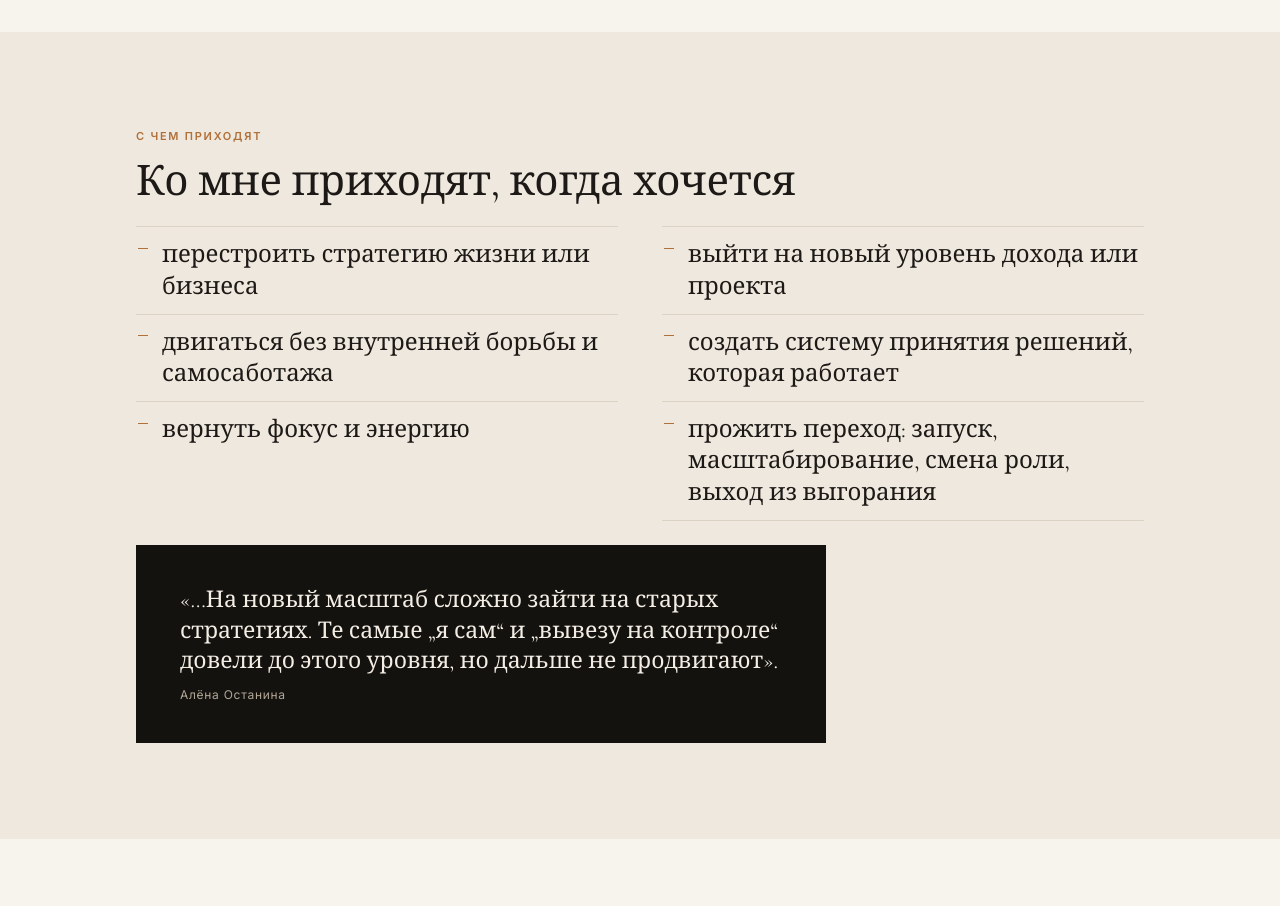
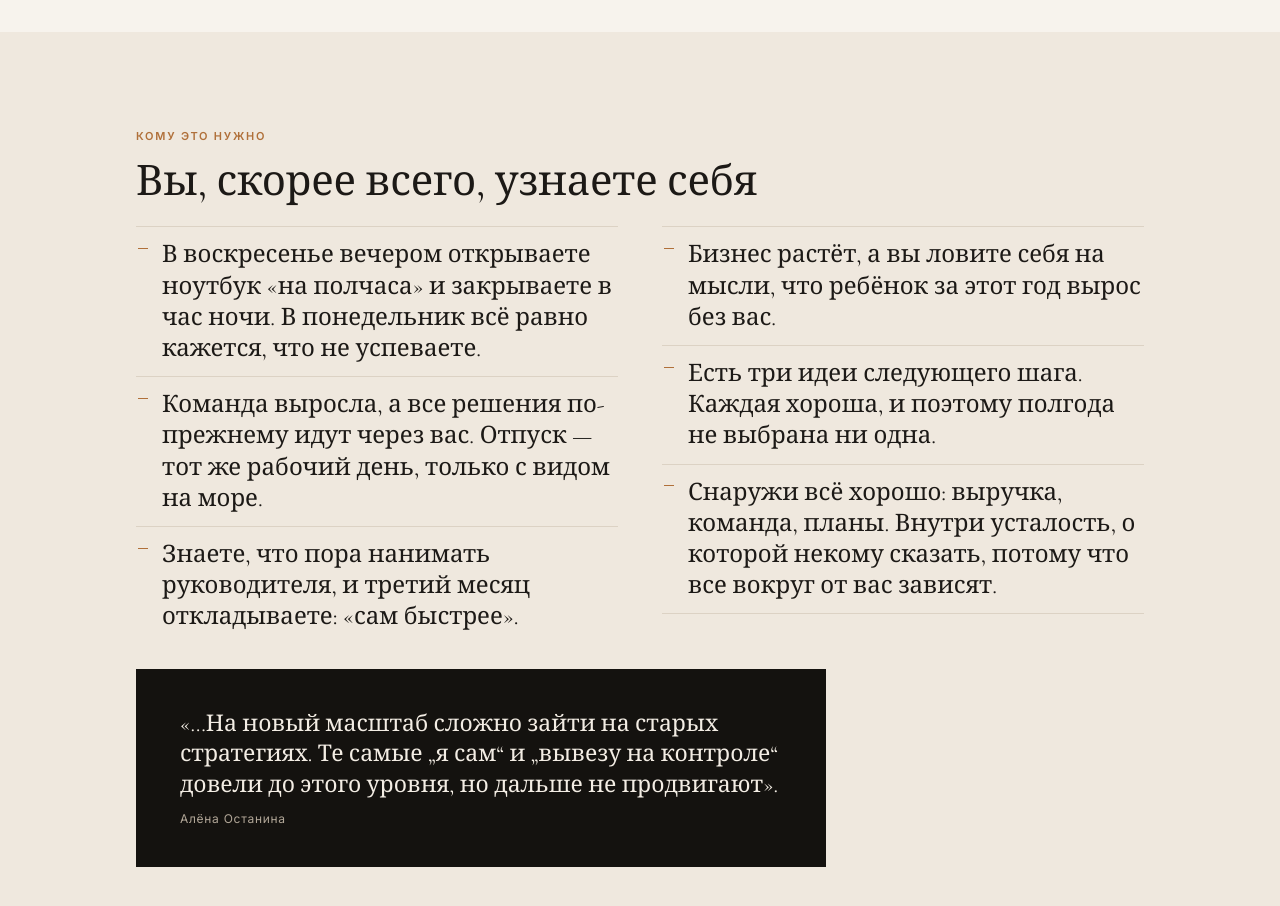
Before and after one commit to AndreyCreate/ostanina-concept, a plain HTML site: page index.html in a window 1280 px wide. Shown: the part 1000-1906 px from the top of the page. Drawn offline with nearby package versions, Linux system fonts and the light colour scheme.

Commit message:
концепт сайта: блок узнавания сценами вместо списка абстракций
Co-Authored-By: Claude Fable 5.1 <noreply@anthropic.com>

```diff
--- a/index.html
+++ b/index.html
@@ -316,15 +316,15 @@ footer.site p:last-child{margin-bottom:0}
 <!-- 2. С ЧЕМ ПРИХОДЯТ -->
 <section class="needs">
   <div class="wrap">
-    <div class="eyebrow">С чем приходят</div>
-    <h2>Ко мне приходят, когда хочется</h2>
+    <div class="eyebrow">Кому это нужно</div>
+    <h2>Вы, скорее всего, узнаете себя</h2>
     <ul>
-      <li>перестроить стратегию жизни или бизнеса</li>
-      <li>двигаться без внутренней борьбы и самосаботажа</li>
-      <li>вернуть фокус и энергию</li>
-      <li>выйти на новый уровень дохода или проекта</li>
-      <li>создать систему принятия решений, которая работает</li>
-      <li>прожить переход: запуск, масштабирование, смена роли, выход из выгорания</li>
+      <li>В воскресенье вечером открываете ноутбук «на полчаса» и закрываете в час ночи. В понедельник всё равно кажется, что не успеваете.</li>
+      <li>Команда выросла, а все решения по-прежнему идут через вас. Отпуск — тот же рабочий день, только с видом на море.</li>
+      <li>Знаете, что пора нанимать руководителя, и третий месяц откладываете: «сам быстрее».</li>
+      <li>Бизнес растёт, а вы ловите себя на мысли, что ребёнок за этот год вырос без вас.</li>
+      <li>Есть три идеи следующего шага. Каждая хороша, и поэтому полгода не выбрана ни одна.</li>
+      <li>Снаружи всё хорошо: выручка, команда, планы. Внутри усталость, о которой некому сказать, потому что все вокруг от вас зависят.</li>
     </ul>
     <blockquote class="pullquote">
       «…На новый масштаб сложно зайти на старых стратегиях. Те самые „я сам“ и „вывезу на контроле“ довели до этого уровня, но дальше не продвигают».
```
